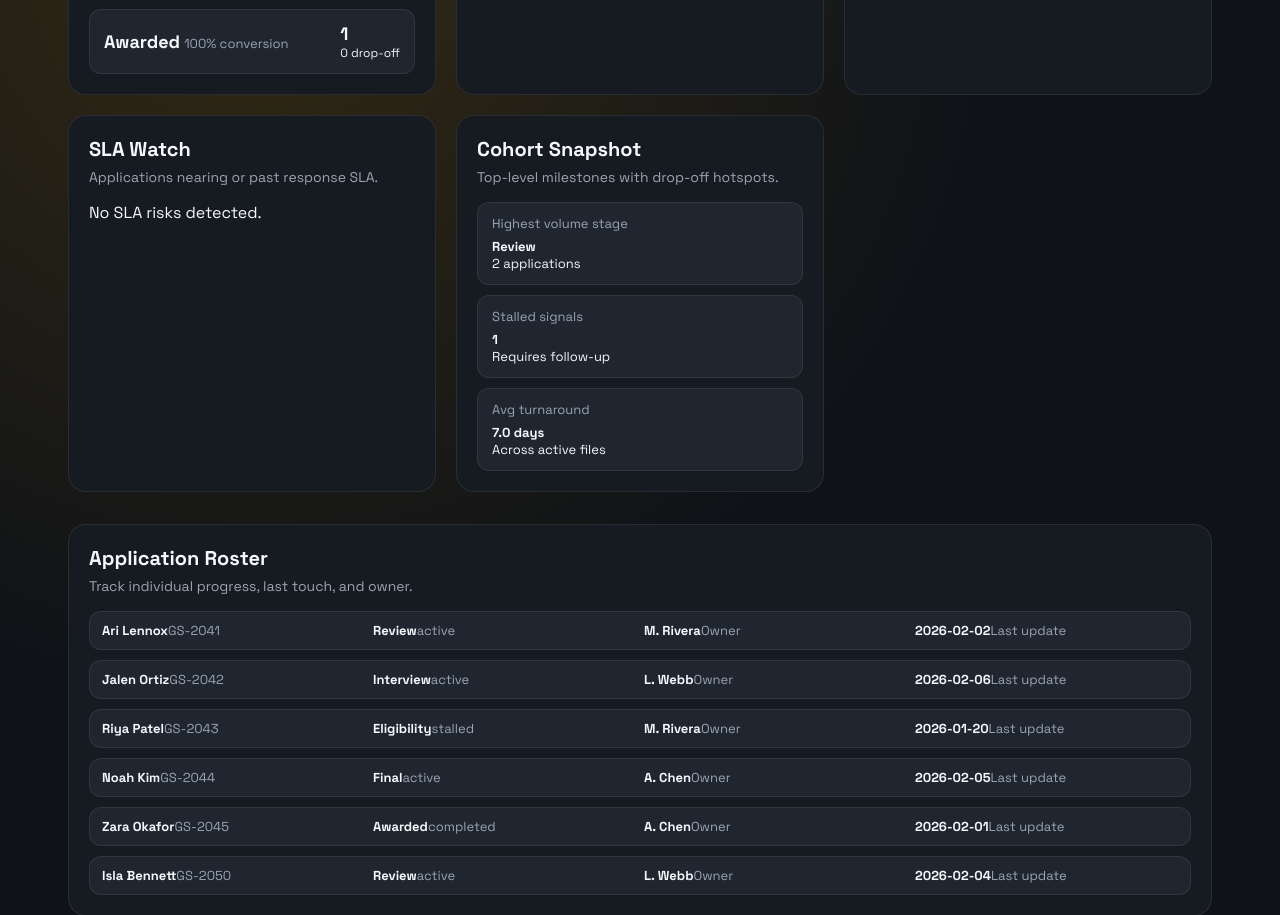
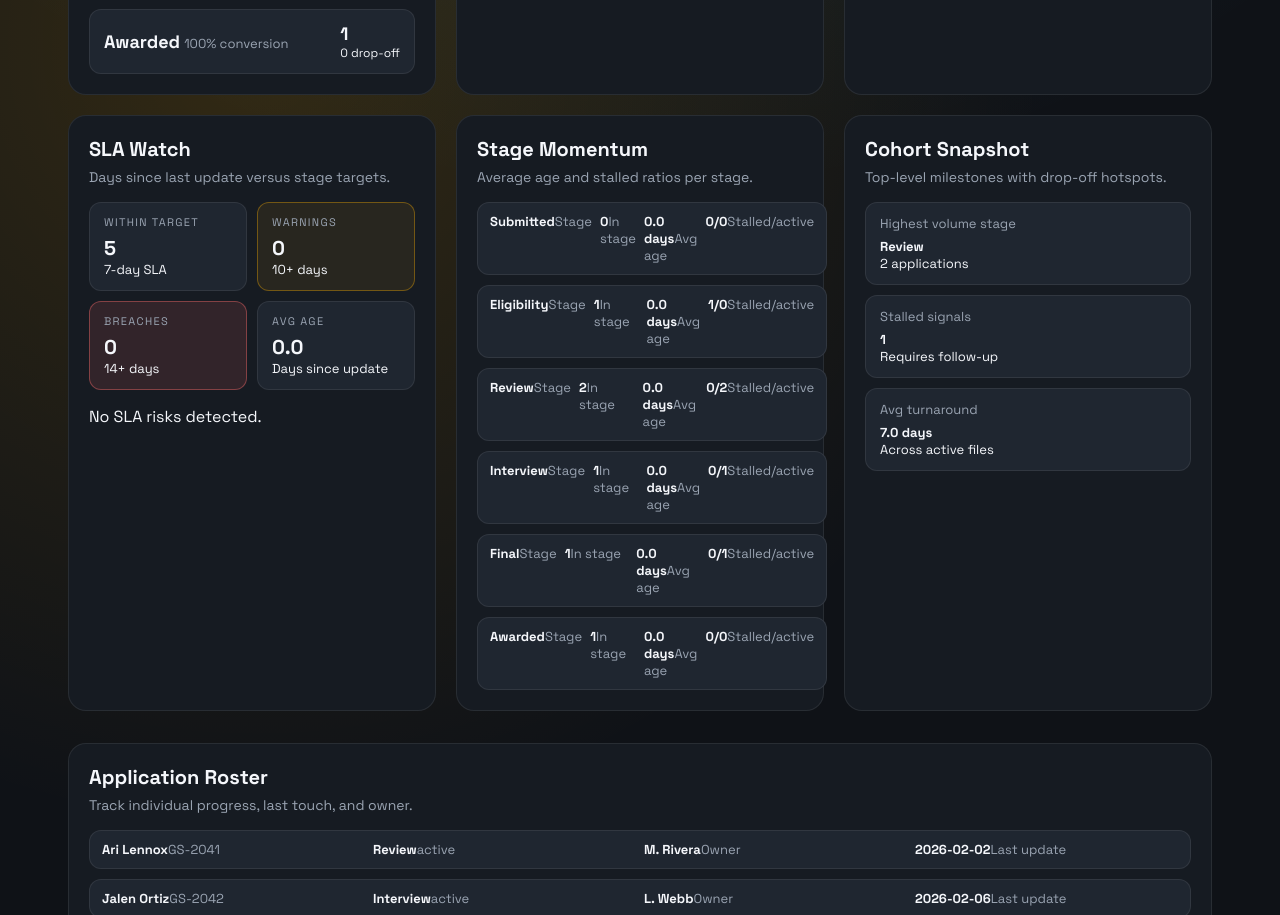
Before and after one commit to ralph-groupscholar/groupscholar-application-funnel, a plain HTML site: page index.html in a window 1280 px wide. Shown: the part 905-1820 px from the top of the page. Drawn offline with Linux system fonts and the light colour scheme.

Commit message:
Ralph adds stage momentum insights

```diff
--- a/app.js
+++ b/app.js
@@ -6,6 +6,15 @@ const stages = [
   "Final",
   "Awarded"
 ];
+
+const slaTargets = {
+  Submitted: 3,
+  Eligibility: 5,
+  Review: 7,
+  Interview: 6,
+  Final: 5,
+  Awarded: 0
+};
 
 const data = [
   {
@@ -131,6 +140,8 @@ const funnelStages = document.getElementById("funnelStages");
 const reviewerTable = document.getElementById("reviewerTable");
 const alertList = document.getElementById("alertList");
 const slaList = document.getElementById("slaList");
+const slaMetrics = document.getElementById("slaMetrics");
+const stageMomentum = document.getElementById("stageMomentum");
 const rosterTable = document.getElementById("rosterTable");
 const cohortSnapshot = document.getElementById("cohortSnapshot");
 const briefPanel = document.getElementById("briefPanel");
@@ -141,6 +152,9 @@ const overallConversion = document.getElementById("overallConversion");
 
 const unique = (items) => Array.from(new Set(items)).sort();
 const today = new Date();
+const SLA_TARGET_DAYS = 7;
+const SLA_WARNING_DAYS = 10;
+const SLA_CRITICAL_DAYS = 14;
 
 const buildSelectOptions = () => {
   const cohorts = unique(data.map((item) => item.cohort));
@@ -285,7 +299,7 @@ const renderSlaWatch = (items) => {
       ...item,
       days: daysSince(item.lastUpdate)
     }))
-    .filter((item) => item.days >= 10)
+    .filter((item) => item.days >= SLA_WARNING_DAYS)
     .sort((a, b) => b.days - a.days);
 
   if (!watchItems.length) {
@@ -295,7 +309,7 @@ const renderSlaWatch = (items) => {
 
   slaList.innerHTML = watchItems
     .map((item) => {
-      const severity = item.days >= 14 ? "critical" : "warning";
+      const severity = item.days >= SLA_CRITICAL_DAYS ? "critical" : "warning";
       return `
         <div class="sla-card ${severity}">
           <div>
@@ -310,6 +324,72 @@ const renderSlaWatch = (items) => {
       `;
     })
     .join("");
+};
+
+const renderSlaMetrics = (items) => {
+  const activeItems = items.filter((item) => item.status !== "completed");
+  const avgAge = activeItems.length
+    ? (
+        activeItems.reduce((sum, item) => sum + daysSince(item.lastUpdate), 0) / activeItems.length
+      ).toFixed(1)
+    : "0.0";
+
+  const withinTarget = activeItems.filter((item) => daysSince(item.lastUpdate) < SLA_TARGET_DAYS)
+    .length;
+  const warnings = activeItems.filter(
+    (item) =>
+      daysSince(item.lastUpdate) >= SLA_WARNING_DAYS &&
+      daysSince(item.lastUpdate) < SLA_CRITICAL_DAYS
+  ).length;
+  const breaches = activeItems.filter(
+    (item) => daysSince(item.lastUpdate) >= SLA_CRITICAL_DAYS
+  ).length;
+
+  slaMetrics.innerHTML = `
+    <div class="sla-metric">
+      <span>Within target</span>
+      <strong>${withinTarget}</strong>
+      <div>${SLA_TARGET_DAYS}-day SLA</div>
+    </div>
+    <div class="sla-metric warning">
+      <span>Warnings</span>
+      <strong>${warnings}</strong>
+      <div>${SLA_WARNING_DAYS}+ days</div>
+    </div>
+    <div class="sla-metric critical">
+      <span>Breaches</span>
+      <strong>${breaches}</strong>
+      <div>${SLA_CRITICAL_DAYS}+ days</div>
+    </div>
+    <div class="sla-metric">
+      <span>Avg age</span>
+      <strong>${avgAge}</strong>
+      <div>Days since update</div>
+    </div>
+  `;
+};
+
+const renderStageMomentum = (items) => {
+  const rows = stages.map((stage) => {
+    const stageItems = items.filter((item) => item.stage === stage);
+    const avgAge = stageItems.length
+      ? (stageItems.reduce((sum, item) => sum + daysSince(item.lastUpdate), 0) / stageItems.length).toFixed(1)
+      : "0.0";
+    const stalled = stageItems.filter((item) => item.status === "stalled").length;
+    const active = stageItems.filter((item) => item.status === "active").length;
+    const risk = avgAge >= 14 ? "critical" : avgAge >= 10 ? "warning" : "";
+
+    return `
+      <div class="table-row ${risk}">
+        <div><strong>${stage}</strong><span>Stage</span></div>
+        <div><strong>${stageItems.length}</strong><span>In stage</span></div>
+        <div><strong>${avgAge} days</strong><span>Avg age</span></div>
+        <div><strong>${stalled}/${active}</strong><span>Stalled/active</span></div>
+      </div>
+    `;
+  });
+
+  stageMomentum.innerHTML = rows.join("");
 };
 
 const renderSnapshot = (items) => {
@@ -365,8 +445,18 @@ const renderBrief = (items) => {
   const awarded = items.filter((item) => item.stage === "Awarded").length;
   const stalled = items.filter((item) => item.status === "stalled").length;
   const backlog = items.filter((item) => item.stage === "Review").length;
+  const slaWarnings = items.filter(
+    (item) =>
+      item.status !== "completed" &&
+      daysSince(item.lastUpdate) >= SLA_WARNING_DAYS &&
+      daysSince(item.lastUpdate) < SLA_CRITICAL_DAYS
+  ).length;
+  const slaBreaches = items.filter(
+    (item) => item.status !== "completed" && daysSince(item.lastUpdate) >= SLA_CRITICAL_DAYS
+  ).length;
 
   briefOutput.textContent = `WEEKLY APPLICATION FUNNEL BRIEF\n\nCohort: ${cohortSelect.value}\nApplications in funnel: ${total}\nAwarded to date: ${awarded}\nStalled applications: ${stalled}\nReview backlog: ${backlog}\n\nKey moves\n- Shift ${backlog > 0 ? backlog : 1} files out of review if SLA risk continues.\n- Follow up with ${stalled} stalled scholars to unblock documentation.\n- Confirm interview capacity for next 7 days based on current pacing.\n\nReviewer load\n${buildReviewerLines(items)}\n\nSignals\n- Highest volume stage: ${stages.reduce((max, stage) => (items.filter((item) => item.stage === stage).length > max.count ? { stage, count: items.filter((item) => item.stage === stage).length } : max), { stage: stages[0], count: 0 }).stage}\n- Overall conversion: ${overallConversion.textContent}\n`;
+  briefOutput.textContent += `- SLA warnings: ${slaWarnings}\n- SLA breaches: ${slaBreaches}\n`;
 
   briefPanel.hidden = false;
   briefPanel.scrollIntoView({ behavior: "smooth" });
@@ -407,7 +497,9 @@ const render = () => {
   renderFunnel(items);
   renderReviewers(items);
   renderAlerts(items);
+  renderSlaMetrics(items);
   renderSlaWatch(items);
+  renderStageMomentum(items);
   renderSnapshot(items);
   renderRoster(items);
 };
--- a/index.html
+++ b/index.html
@@ -86,9 +86,18 @@
       <div class="panel">
         <div class="panel-header">
           <h2>SLA Watch</h2>
-          <p>Applications nearing or past response SLA.</p>
+          <p>Days since last update versus stage targets.</p>
         </div>
+        <div id="slaMetrics" class="sla-metrics"></div>
         <div id="slaList" class="sla-list"></div>
+      </div>
+
+      <div class="panel">
+        <div class="panel-header">
+          <h2>Stage Momentum</h2>
+          <p>Average age and stalled ratios per stage.</p>
+        </div>
+        <div id="stageMomentum" class="table"></div>
       </div>
 
       <div class="panel">
--- a/styles.css
+++ b/styles.css
@@ -245,6 +245,43 @@ h1 {
   gap: 10px;
 }
 
+.sla-metrics {
+  display: grid;
+  gap: 10px;
+  grid-template-columns: repeat(auto-fit, minmax(140px, 1fr));
+}
+
+.sla-metric {
+  padding: 12px 14px;
+  border-radius: 12px;
+  background: var(--panel-light);
+  border: 1px solid var(--border);
+  font-size: 13px;
+}
+
+.sla-metric span {
+  color: var(--muted);
+  display: block;
+  margin-bottom: 6px;
+  text-transform: uppercase;
+  letter-spacing: 0.12em;
+  font-size: 11px;
+}
+
+.sla-metric strong {
+  font-size: 20px;
+}
+
+.sla-metric.warning {
+  border-color: rgba(255, 178, 0, 0.35);
+  background: rgba(255, 178, 0, 0.08);
+}
+
+.sla-metric.critical {
+  border-color: rgba(255, 107, 107, 0.4);
+  background: rgba(255, 107, 107, 0.12);
+}
+
 .sla-card {
   padding: 12px 14px;
   border-radius: 12px;
@@ -291,6 +328,16 @@ h1 {
   margin-bottom: 6px;
 }
 
+.table-row.warning {
+  border-color: rgba(255, 178, 0, 0.35);
+  background: rgba(255, 178, 0, 0.08);
+}
+
+.table-row.critical {
+  border-color: rgba(255, 107, 107, 0.4);
+  background: rgba(255, 107, 107, 0.12);
+}
+
 .roster {
   min-height: auto;
 }
```
Also changed, not shown: ralph-progress.md (+3 -0 lines).
